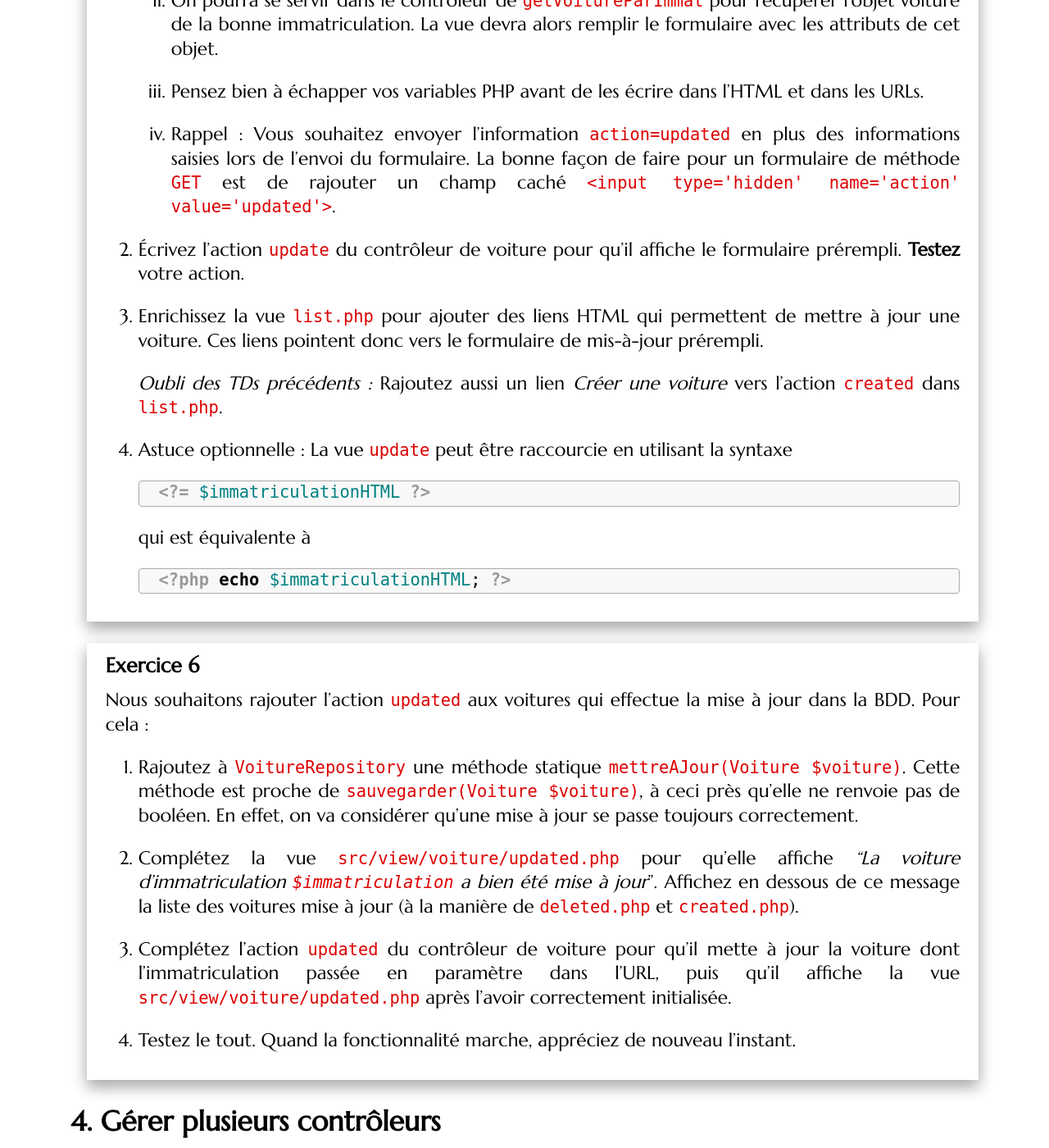
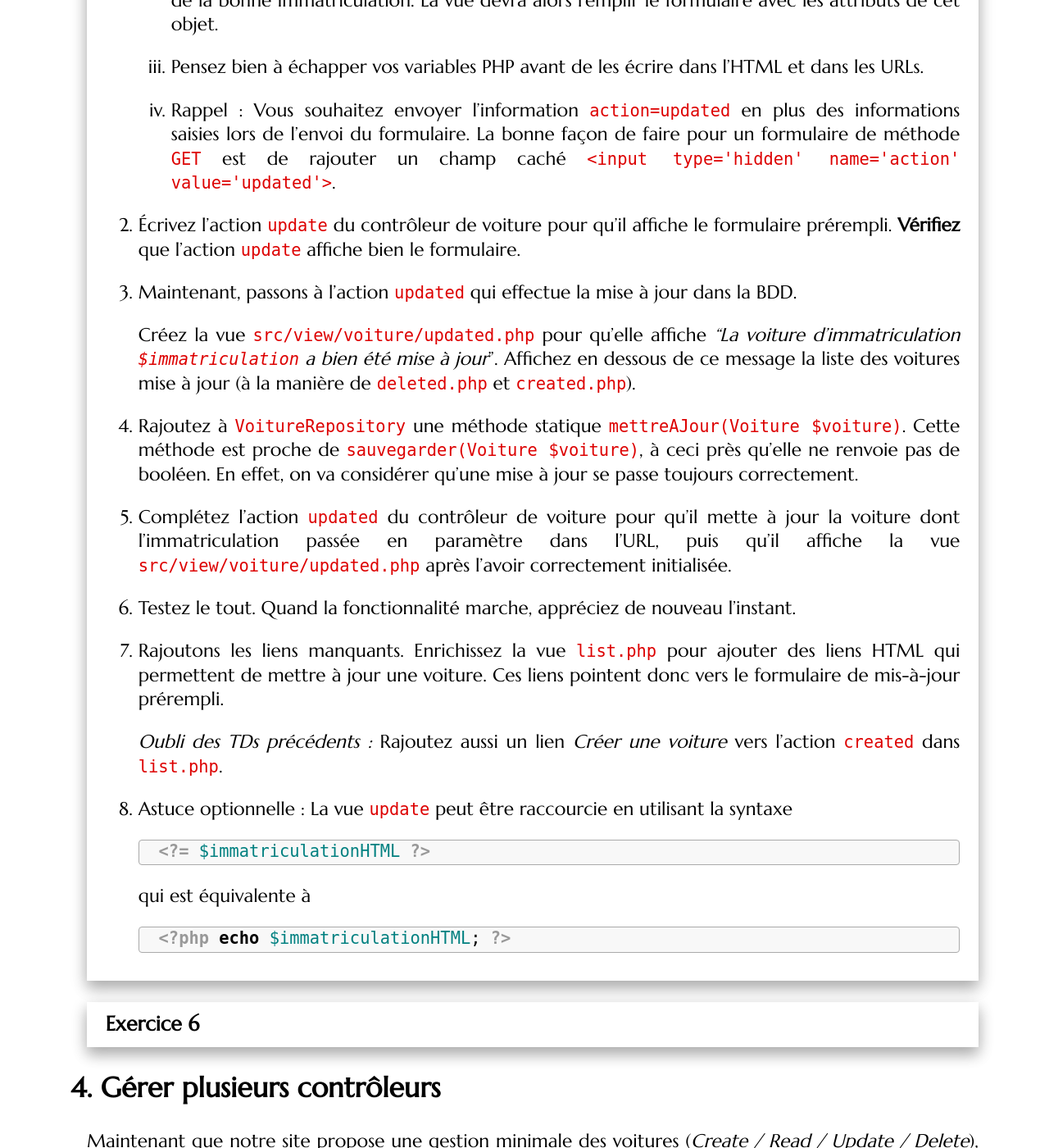
Before and after one commit to romainlebreton/R3.01-DeveloppementWeb, a Jekyll site: the page built from tutorials/tutorial6.md, in a window 1280 px wide and 1400 px high, scrolled down 5809 px. Shown: the whole window at 82% size. Built offline with Jekyll 4.4.1, drawn with Linux system fonts in a browser that asks for light colours; some web fonts are replaced; part of the change alters nothing that is shown; some of the changed text lies outside the part shown.

Commit message:
Réordonne l'exercice sur update et updated

```diff
--- a/tutorials/tutorial6.md
+++ b/tutorials/tutorial6.md
@@ -139,7 +139,7 @@ Notez que :
    * `getVoitureParImmat`
    * `sauvegarder`
    * `construire`
-   * `supprimerParImmatriculation` pour ceux qui avaient fait l'exercice optionnel numéro 19 du [TD4](tutorial4.html)
+   * `supprimerParImmatriculation` pour ceux qui avaient fait l'exercice 10 optionnel du [TD4](tutorial4.html)
 
    Pour la méthode `construire`, changez si nécessaire le corps de la fonction afin qu'un objet
    `Voiture` soit correctement retourné. Pensez également à adapter le code des autres fonctions
@@ -183,9 +183,10 @@ implémenté nos premières actions :
 3. afficher le formulaire de création d'une voiture : action `create`
 4. créer une voiture dans la BDD : action `created`
 5. suppression d'une voiture dans la BDD : action `delete` (juste ceux d'entre
-   vous qui avaient fait l'exercice optionnel numéro 10 du [TD4](tutorial4.html))
+   vous qui avaient fait l'exercice 10 optionnel du [TD4](tutorial4.html))
 
-Nous allons compléter ces opérations avec la mise à jour et une version améliorée de la suppression.
+Nous allons compléter ces opérations avec la mise à jour et une version
+améliorée de la suppression.
 
 #### Action `delete`
 
@@ -202,7 +203,8 @@ Nous souhaitons rajouter l'action `delete` aux voitures. Pour cela :
    voitures en appelant la vue `list.php` (de la même manière que
    `created.php`).
 
-1. Écrivez (ou modifiez pour ceux qui ont fait l'exercice 10 du [TD4](tutorial4.html)) l'action `delete` du contrôleur de voiture pour que
+1. Écrivez (ou modifiez pour ceux qui ont fait l'exercice 10 du
+   [TD4](tutorial4.html)) l'action `delete` du contrôleur de voiture pour que
 
    1. il supprime la voiture dont l'immatriculation est passée en paramètre dans
       l'URL,
@@ -268,11 +270,33 @@ formulaire de mise à jour. Pour cela :
       -->
 
 1. Écrivez l'action `update` du contrôleur de voiture pour qu'il affiche le
-   formulaire prérempli. **Testez** votre action.
+   formulaire prérempli. **Vérifiez** que l'action `update` affiche bien le formulaire.
 
-1. Enrichissez la vue `list.php` pour ajouter des liens HTML qui permettent de
-   mettre à jour une voiture. Ces liens pointent donc vers le formulaire de
-   mis-à-jour prérempli.
+1. Maintenant, passons à l'action `updated` qui effectue la mise à jour dans la
+   BDD.
+
+   Créez la vue `src/view/voiture/updated.php` pour qu'elle affiche *"La
+   voiture d'immatriculation `$immatriculation` a bien été mise à jour*". Affichez
+   en dessous de ce message la liste des voitures mise à jour (à la manière de
+   `deleted.php` et `created.php`).
+
+1. Rajoutez à `VoitureRepository` une méthode statique `mettreAJour(Voiture
+   $voiture)`. Cette méthode est proche de `sauvegarder(Voiture $voiture)`, à
+   ceci près qu'elle ne renvoie pas de booléen. En effet, on va considérer
+   qu'une mise à jour se passe toujours correctement.
+
+1. Complétez l'action `updated` du contrôleur de voiture pour qu'il mette à
+   jour la voiture dont l'immatriculation passée en paramètre dans l'URL, puis
+   qu'il affiche la vue `src/view/voiture/updated.php` après l'avoir correctement
+   initialisée.
+
+1. Testez le tout. Quand la fonctionnalité marche, appréciez de nouveau
+   l'instant.
+
+
+1. Rajoutons les liens manquants. Enrichissez la vue `list.php` pour ajouter des
+   liens HTML qui permettent de mettre à jour une voiture. Ces liens pointent
+   donc vers le formulaire de mis-à-jour prérempli.
 
    *Oubli des TDs précédents :* Rajoutez aussi un lien *Créer une voiture* vers l'action `created` dans `list.php`.
 
@@ -291,26 +315,7 @@ formulaire de mise à jour. Pour cela :
 
 <div class="exercise">
 
-Nous souhaitons rajouter l'action `updated` aux voitures qui effectue la mise à
-jour dans la BDD. Pour cela :
 
-1. Rajoutez à `VoitureRepository` une méthode statique `mettreAJour(Voiture
-   $voiture)`. Cette méthode est proche de `sauvegarder(Voiture $voiture)`, à
-   ceci près qu'elle ne renvoie pas de booléen. En effet, on va considérer
-   qu'une mise à jour se passe toujours correctement.
-
-1. Complétez la vue `src/view/voiture/updated.php` pour qu'elle affiche *"La
-   voiture d'immatriculation `$immatriculation` a bien été mise à jour*". Affichez
-   en dessous de ce message la liste des voitures mise à jour (à la manière de
-   `deleted.php` et `created.php`).
-
-1. Complétez l'action `updated` du contrôleur de voiture pour qu'il mette à
-   jour la voiture dont l'immatriculation passée en paramètre dans l'URL, puis
-   qu'il affiche la vue `src/view/voiture/updated.php` après l'avoir correctement
-   initialisée.
-
-1. Testez le tout. Quand la fonctionnalité marche, appréciez de nouveau
-   l'instant.
 
 </div>
 
```
